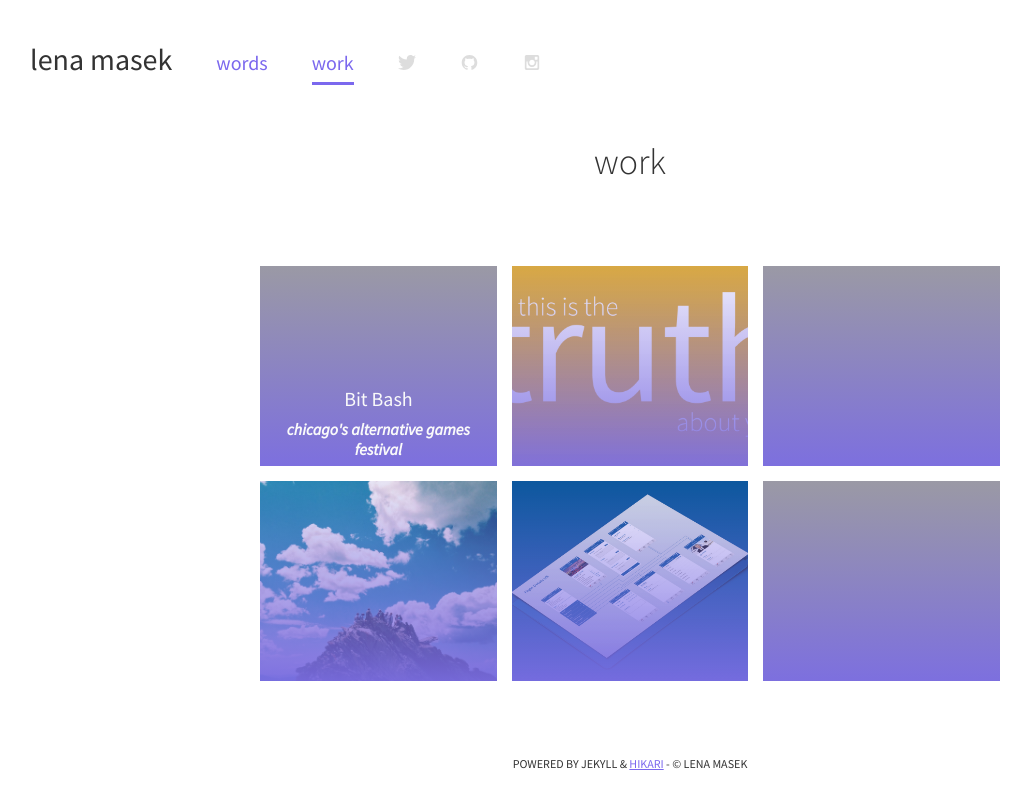
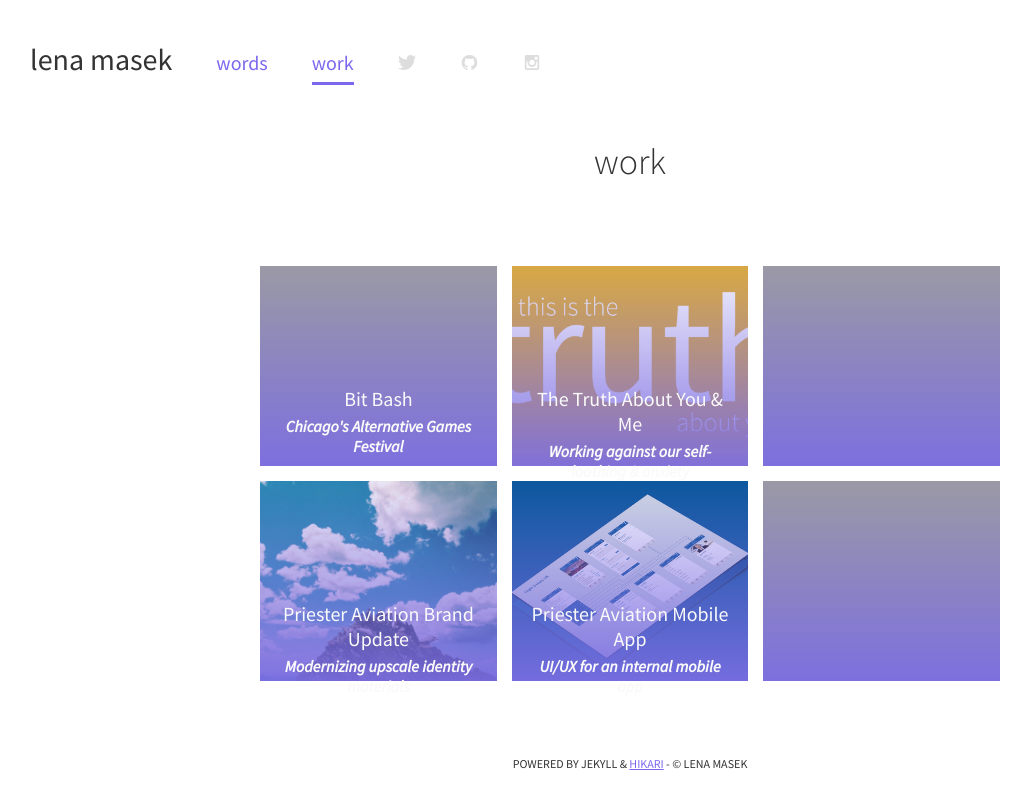
Before and after one commit to lenamasek/lenamasek.github.io, a Jekyll site: the page built from work/index.html, in a window 1280 px wide. Shown: the top 809 px of the page, without its empty margins (10-1041 px from the left). Built offline with Jekyll 4.4.1, drawn with Linux system fonts in a browser that asks for light colours.

Commit message:
updating work head/subheads and design

```diff
--- a/_scss/base/_global.scss
+++ b/_scss/base/_global.scss
@@ -286,6 +286,15 @@
   text-align:center;
   color:$smoke-color;
   background-size: cover !important;
+
+    .subtitle {
+      font-style: italic;
+      letter-spacing: 0px;
+      color:$smoke-color;
+      text-decoration:none;
+      text-transform:none;
+      margin:5px 0;
+    }
 }
 
 #bitbash {
@@ -309,11 +318,7 @@
 
 }
 
-  .subtitle {
-    font-style: italic;
-    letter-spacing: 0px;
-    color:$smoke-color;
-  }
+
 
 
 .work-link {
--- a/work/index.html
+++ b/work/index.html
@@ -18,7 +18,10 @@
 		<h5 class="subtitle">Chicago's Alternative Games Festival</h5>
 	</div>
 
-	<div class="col span_2_of_6 portfolio-item" id="truth"></div>
+	<div class="col span_2_of_6 portfolio-item" id="truth">
+		The Truth About You &amp; Me <br/>
+		<h5 class="subtitle">Working against our self-loathing &amp; anxiety</h5>
+	</div>
 
 	<div class="col span_2_of_6 portfolio-item" id="bitbash"></div>
 
@@ -26,9 +29,15 @@
 
 <div class="group">
 
-	<div class="col span_2_of_6 portfolio-item" id="pr-brand"></div>
+	<div class="col span_2_of_6 portfolio-item" id="pr-brand">
+		Priester Aviation Brand Update <br/>
+		<h5 class="subtitle">Modernizing upscale identity materials</h5>
+	</div>
 
-	<div class="col span_2_of_6 portfolio-item" id="pr-mobile"></div>
+	<div class="col span_2_of_6 portfolio-item" id="pr-mobile">
+		Priester Aviation Mobile App<br/>
+		<h5 class="subtitle">UI/UX for an internal mobile app</h5>
+	</div>
 
 	<div class="col span_2_of_6 portfolio-item" id="bitbash"></div>
 
```
